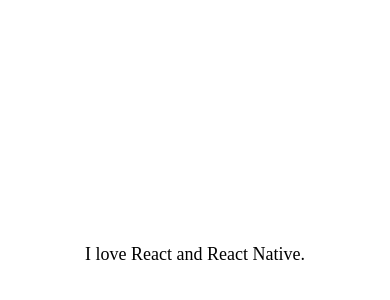
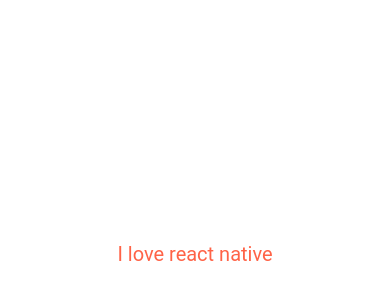
Before and after one commit to Shakib448/react-native-doneWithIt, a React Native app: screen / in a window 390 px wide. Shown: the part 168-468 px from the top of the page. Built offline with nearby package versions, Linux system fonts and the light colour scheme.

Commit message:
Done With it

```diff
--- a/App.js
+++ b/App.js
@@ -2,7 +2,8 @@
 import { Platform, StatusBar, StyleSheet, View, Text } from "react-native";
 import WelcomeScreen from "./app/screens/WelcomeScreen";
 import ViewImageScreen from "./app/screens/ViewImageScreen";
-import AppText from "./app/components/AppText";
+import AppText from "./app/components/AppText/AppText";
+import { AntDesign } from "@expo/vector-icons";
 
 export default function App() {
   return (
@@ -13,7 +14,7 @@
         alignItems: "center",
       }}
     >
-      <AppText>I love React and React Native.</AppText>
+      <AppText>I love react native</AppText>
     </View>
   );
 }
--- a/app/components/AppText.js
+++ b/app/components/AppText/AppText.js
@@ -1,15 +1,9 @@
 import React from "react";
 import { Text, StyleSheet, Platform } from "react-native";
+import styles from "./styles";
 
 const AppText = ({ children }) => {
   return <Text style={styles.text}>{children}</Text>;
 };
 
 export default AppText;
-
-const styles = StyleSheet.create({
-  text: {
-    fontSize: 18,
-    fontFamily: Platform.OS === "android" ? "Roboto" : "Avenir",
-  },
-});
--- /dev/null
+++ b/app/components/AppText/styles.js
@@ -0,0 +1,11 @@
+import { StyleSheet } from "react-native";
+
+const styles = StyleSheet.create({
+  text: {
+    color: "tomato",
+    fontSize: 20,
+    fontFamily: "Roboto",
+  },
+});
+
+export default styles;
```
